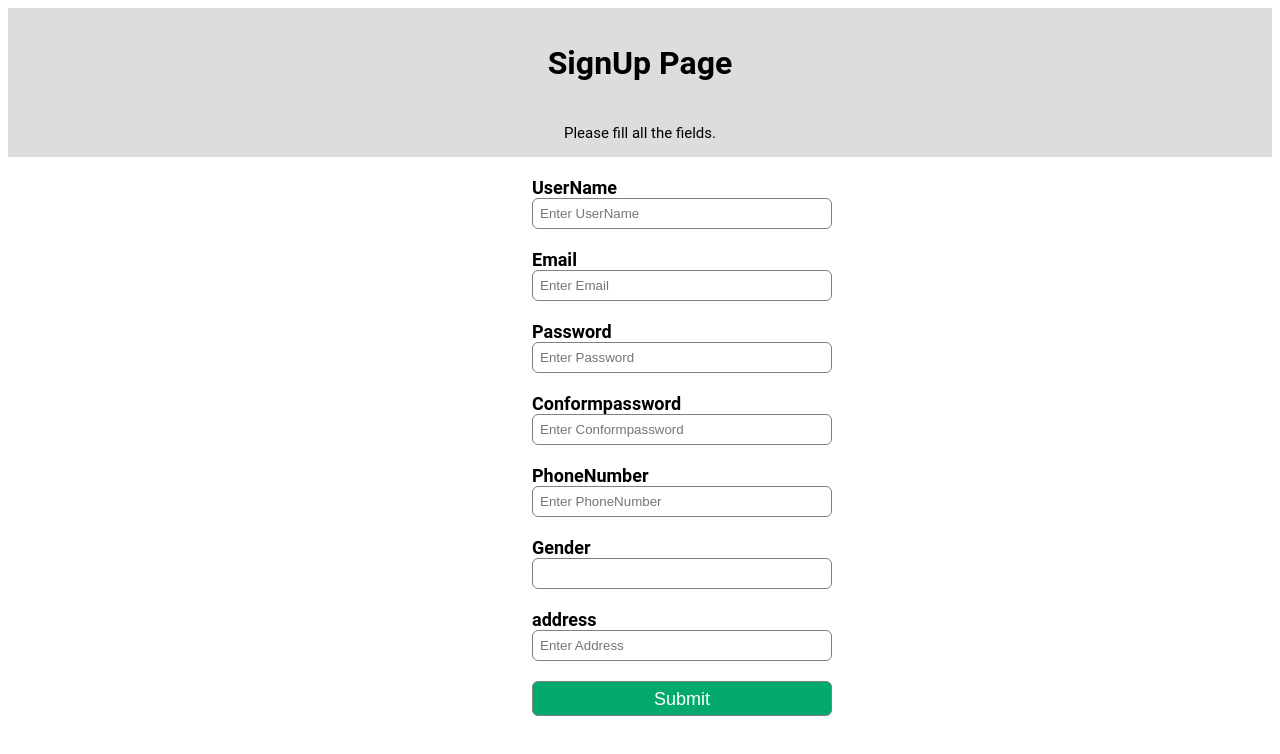
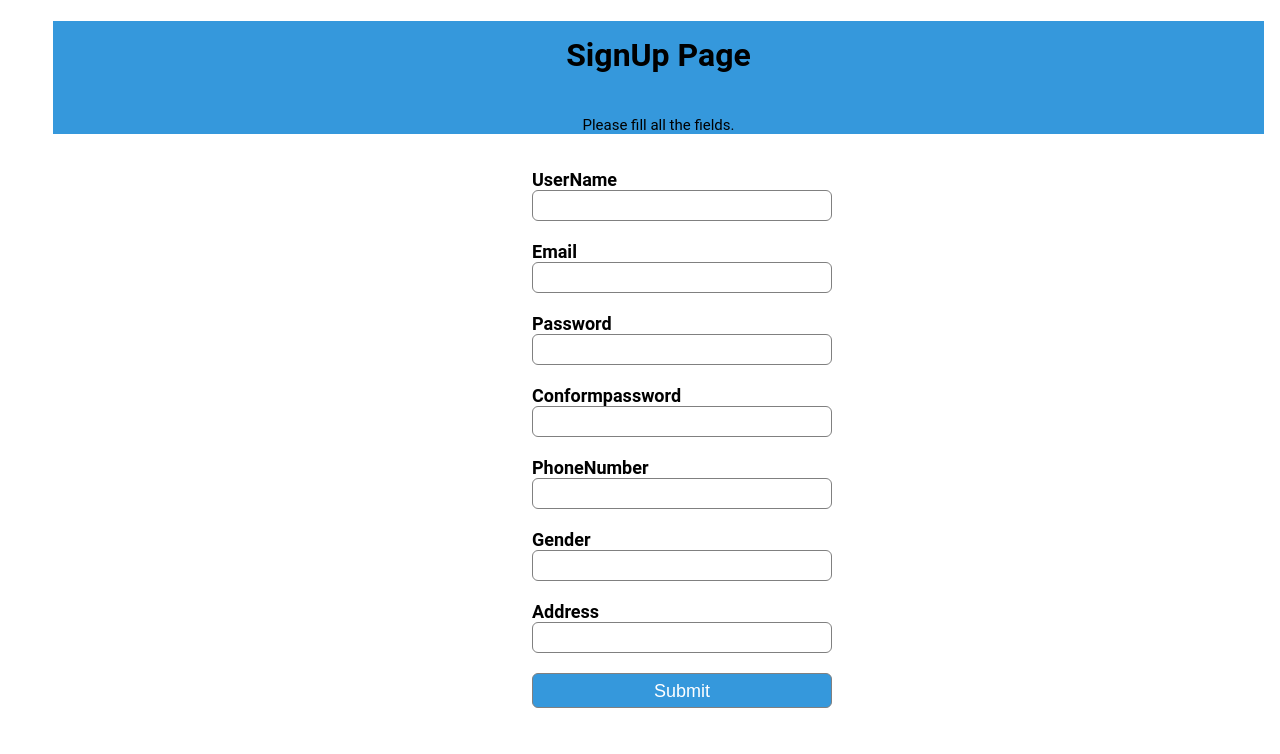
Before and after one commit to HemalathaBommireddy/E_Commers_Suta_website, an Angular app: page /signup in a window 1280 px wide. Shown: the top 754 px of the page. Built offline with nearby package versions, Linux system fonts and the light colour scheme.

Commit message:
Signup page successfully created

```diff
--- a/src/app/signup/signup.component.css
+++ b/src/app/signup/signup.component.css
@@ -1,11 +1,13 @@
 * {box-sizing: border-box}
 
 body {
-  background-color: #ddd;
+
+  background-color: #3598dc;
   font-family: "Roboto", sans-serif;
-  margin: 0;
-  padding: 0 ;
-  place-content: center;
+  margin-left:45px;
+  padding:0;
+
+
 }
  .container{
    position: absolute;
@@ -53,7 +55,7 @@ body {
   height: 35px;
   margin-top: 20px;
   border: none;
-  background-color: #04AA6D;
+  background-color: #3598dc;
   color: white;
   font-size: 18px;
   }
--- a/src/app/signup/signup.component.html
+++ b/src/app/signup/signup.component.html
@@ -6,19 +6,19 @@
 
     <div class="container">
         <label for="UserName"><b>UserName</b></label>
-        <input type="text" placeholder="Enter UserName" name="username" required>
+        <input type="text" placeholder="" name="username" required>
         <label for ="Email"><b>Email</b></label>
-        <input type="text" placeholder="Enter Email" name="email" required>
+        <input type="text" placeholder="" name="email" required>
         <label for="Password"><b>Password</b></label>
-        <input type="text" placeholder="Enter Password" name="password" required>
+        <input type="text" placeholder="" name="password" required>
         <label for="ConformPasword"><b>Conformpassword</b></label>
-        <input type="text" placeholder="Enter Conformpassword" name="conformpassword" required>
+        <input type="text" placeholder="" name="conformpassword" required>
         <label for="PhoneNumber"><b>PhoneNumber</b></label>
-        <input type="text" placeholder="Enter PhoneNumber" name="PhoneNumber" required>
+        <input type="text" placeholder="" name="PhoneNumber" required>
         <label for="Gender"><b>Gender</b></label>
-        <input type="text" placeholder="" name="PhoneNumber" required>
-        <label for="Address"><b>address</b></label>
-        <input type="text" placeholder="Enter Address" name="Address" required>
+        <input type="text" placeholder="" name="Gender" required>
+        <label for="Address"><b>Address</b></label>
+        <input type="text" placeholder="" name="Address" required>
         <input type="button" value="Submit"/>
         <br/>
 
```
